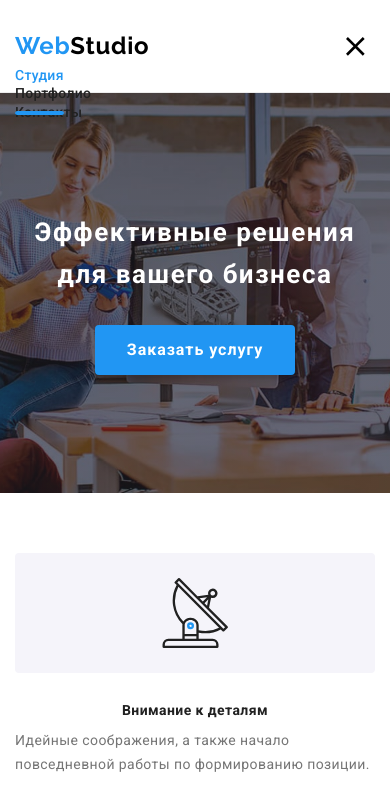
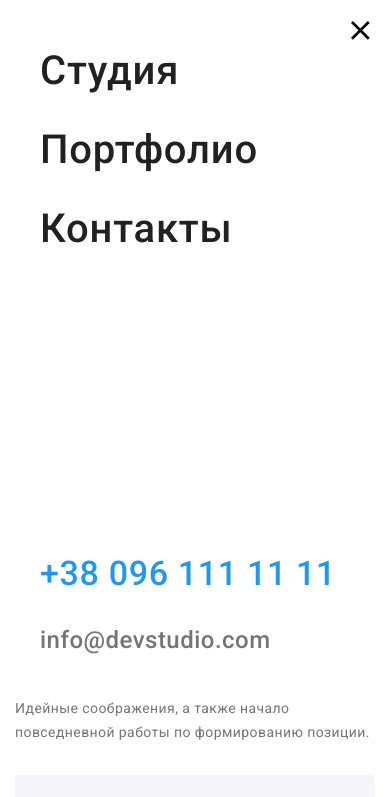
Before and after one commit to NataliaLyfar/goit-markup-hw-08, a plain HTML site: page index.html in a window 390 px wide. Shown: the top 797 px of the page. Drawn offline with nearby package versions, Linux system fonts and the light colour scheme.

Commit message:
finished menu

```diff
--- a/index.html
+++ b/index.html
@@ -25,35 +25,24 @@
     <!--Хедер-->
     <header class="header">
       <div class="container header__nav">
-        <nav class="nav">
           <a href="./index.html" class="logo logo--black"
           ><span class="logo logo--blue" lang="en">Web</span>Studio</a
         >
         <button type="button" class="menu__button is-open" aria-expanded="false"
-        aria-controls="menu__container"
+        aria-controls="menu-container"
         data-menu-button>
           <svg width="40" height="40" aria-label="Переключатель мобильного меню"><use class="icon-menu" href="./images/symbol-defs.svg#icon-menu"></use>
             <use class="icon-cross" href="./images/symbol-defs.svg#icon-cross"></use>
           </svg>
         </button>
-        <div class="menu__container">
-          <ul class="menu__nav">
-          <li class="menu__item">
-            <a href="./index.html" class="nav__link nav__link--current">Студия</a>
-          </li>
-          <li class="nav__item">
-            <a href="./portfolio.html" class="header__link nav__link">Портфолио</a>
-          </li>
-          <li class="nav__item">
-            <a href="" class="nav__link">Контакты</a>
-          </li>
-        </ul></div>
+        <div class="menu__container is-open" id="menu-container" data-menu>
+          <nav class="nav">
           <ul class="nav__list">
             <li class="nav__item">
               <a href="./index.html" class="nav__link nav__link--current">Студия</a>
             </li>
             <li class="nav__item">
-              <a href="./portfolio.html" class="header__link nav__link">Портфолио</a>
+              <a href="./portfolio.html" class="nav__link">Портфолио</a>
             </li>
             <li class="nav__item">
               <a href="" class="nav__link">Контакты</a>
@@ -62,6 +51,13 @@
         </nav>
         <ul class="primary-contacts">
           <li class="primary-contacts__item">
+            <a href="tel:+380961111111" class="primary-contacts__link link--tel"
+              ><svg class="contact__icon" width="10" height="16">
+                <use href="./images/symbol-defs.svg#icon-smartphone"></use></svg
+              >+38 096 111 11 11</a
+            >
+          </li>
+          <li class="primary-contacts__item">
             <a href="mailto:info@devstudio.com" class="primary-contacts__link"
               ><svg class="contact__icon" width="16" height="12">
                 <use href="./images/symbol-defs.svg#icon-envelope"></use>
@@ -69,14 +65,8 @@
               info@devstudio.com</a
             >
           </li>
-          <li class="primary-contacts__item">
-            <a href="tel:+380961111111" class="primary-contacts__link"
-              ><svg class="contact__icon" width="10" height="16">
-                <use href="./images/symbol-defs.svg#icon-smartphone"></use></svg
-              >+38 096 111 11 11</a
-            >
-          </li>
         </ul>
+      </div>
       </div>
     </header>
     <main>
@@ -512,7 +502,7 @@
     </footer>
     <!--Модальное окно-->
     <div class="backdrop backdrop--is-hidden" data-modal>
-      <div class="backdrop__modal">
+      <div class="modal">
         <button type="button" data-modal-close class="close-btn modal__close-btn">
           <svg class="close-btn__icon" width="11" height="11">
             <use href="./images/symbol-defs.svg#icon-close"></use>
--- a/js/menu-button.js
+++ b/js/menu-button.js
@@ -1,10 +1,11 @@
 (() => {
     const menuBtnRef = document.querySelector('[data-menu-button]');
-
+    const mobileMenuRef = document.querySelector('[data-menu]');
     menuBtnRef.addEventListener('click', () => {
         const expanded =
         menuBtnRef.getAttribute("aria-expended") === "true" || false;
         menuBtnRef.classList.toggle('is-open');
         menuBtnRef.setAttribute("aria-expended", !expanded);
+        mobileMenuRef.classList.toggle('is-open');
     });
   })();
--- a/js/modal.js
+++ b/js/modal.js
@@ -9,6 +9,7 @@
   refs.closeModalBtn.addEventListener('click', toggleModal);
 
   function toggleModal() {
+    document.body.classList.toggle("modal-open");
     refs.modal.classList.toggle('backdrop--is-hidden');
   }
 })();
--- a/sass/components/_backdrop&modal.scss
+++ b/sass/components/_backdrop&modal.scss
@@ -8,29 +8,30 @@
     top: 0;
     left: 0;
     opacity: 1;
+    padding: 93px 15px;
+    overflow-y: scroll;
   }
   .backdrop--is-hidden {
     opacity: 0;
     pointer-events: none;
   }
-  .backdrop--is-hidden .backdrop__modal {
+  .backdrop--is-hidden .modal {
     transform: translate(-50%, -50%) scale(0.7);
   }
-  .backdrop__modal {
+  .modal {
     @include transition (transform);
     transform: translate(-50%, -50%) scale(1);
     position: absolute;
     top: 50%;
     left: 50%;
+    width: 450px;
+    height: 609px;
     padding: 40px;
     text-align: center;
-    width: 450px;
-    height: 609px;
     background-color: $primary-color;
     box-shadow: 0px 1px 3px rgba(0, 0, 0, 0.12), 0px 1px 1px rgba(0, 0, 0, 0.14),
       0px 2px 1px rgba(0, 0, 0, 0.2);
     border-radius: 4px;
-
     @media screen and (min-width:$desktop) {
     width: 528px;
     height: 580px;
--- a/sass/components/_commonstyle.scss
+++ b/sass/components/_commonstyle.scss
@@ -2,6 +2,9 @@ body {
   color: $primary-text-color;
   background-color: $primary-color;
   font-family: Roboto, sans-serif;
+  &.modal-open {
+    overflow: hidden;
+  }
 }
 
 ul {
--- a/sass/components/_contacts.scss
+++ b/sass/components/_contacts.scss
@@ -1,17 +1,19 @@
 // Primary-contacts
 .primary-contacts {
-    @media screen and (max-width:767px) {
-        display: none;
-      }
-    margin-left: auto;
-    @media screen and (min-width:$desktop) {
-        display: flex;
-        align-items: center;
+@media screen and (max-width:767px) {
+margin-top: 302px;
+}
+@media screen and (min-width:$desktop) {
+    display: flex;
+    align-items: center;
     }
 }
 .primary-contacts__item {
-display: flex;
+    &:first-child  {
+    margin-bottom: 32px;
+}
 @media screen and (min-width:$tablet) {
+    display: flex;
     &:first-child {
         margin-bottom: 10px;
     }
@@ -25,19 +27,31 @@ margin-bottom: 0;
 }
 .primary-contacts__link {
 @extend %primary-style-link;
-@include decotation (none);
-padding: 32px 0;
 color: inherit;
+font-size: 24px;
+@media screen and (min-width:$tablet) {
 display: flex;
 align-items: center;
-@media screen and (min-width:$tablet) {
-    padding: 0;
     font-size: 12px;
+}
+@media screen and (min-width:$desktop) {
+font-size: 14px;
+}
+}
+.link--tel {
+@media screen and (max-width:767px) {
+font-size: 34px;
+color: $accent-color;
 }
 }
 .contact__icon {
+@media screen and (max-width:767px) {
+display: none;
+}
+@media screen and (min-width:$tablet) {
 fill: currentColor;
 margin-right: 10px;
+}
 }
 // Secondary-contacts
 .secondary-contacts__item {
--- a/sass/components/_header.scss
+++ b/sass/components/_header.scss
@@ -1,6 +1,10 @@
 .header {
+position: relative;
 border-bottom: 1px solid $border-color;
+padding: 16px 0;
+@media screen and (min-width:$tablet) {
 padding: 26px 0;
+}
 }
 .header__nav {
     @media screen and (min-width:$tablet) {
--- a/sass/components/_hero.scss
+++ b/sass/components/_hero.scss
@@ -5,7 +5,7 @@
 @media screen and (min-width:$desktop) {
   padding: 200px 0;
 }
-  max-width: 100%;
+  max-width: 1600px;
   background-image: linear-gradient($tertiary-shade-color,
     $tertiary-shade-color),
     url("../images/background-image.jpg");
--- a/sass/components/_menu.scss
+++ /dev/null
@@ -1,25 +0,0 @@
-.menu__button {
-    display: inline-flex;
-    margin: 0 0 0 auto;
-    padding: 0;
-    border: none;
-    background-color: transparent;
-    &.is-open .icon-cross {
-        display: block;
-    }
-    &.is-open .icon-menu {
-        display: none;
-    }
-    @media screen and (min-width:$tablet) {
-    display: none;
-    }
-  }
-.menu__button .icon-cross {
-    display: none;
-}
-.menu__container {
-    position: absolute;
-    top: 100%;
-    left: 0;
-    width: 100%;
-}
--- /dev/null
+++ b/sass/components/_mobile-menu.scss
@@ -0,0 +1,46 @@
+.menu__button {
+    @include transition (color);
+    position: absolute;
+    top: 10px;
+    right: 10px;
+    z-index: 1;
+    display: inline-flex;
+
+    padding: 0;
+    border: none;
+    background-color: transparent;
+    &.is-open .icon-cross {
+        display: block;
+    }
+    &.is-open .icon-menu {
+        display: none;
+    }
+    &:hover,
+    &:focus {
+      color: $accent-color;}
+    @media screen and (min-width:$tablet) {
+    display: none;
+    }
+  }
+.menu__button .icon-cross {
+    display: none;
+}
+.menu__container {
+    @media screen and (max-width:767px) {
+    display: none;
+    position: absolute;
+    top: 0;
+    left: 0;
+    width: 100%;
+    padding: 48px 40px;
+    text-align: left;
+    background-color: $primary-color;
+    &.is-open {
+    display: block;
+    }
+    }
+    @media screen and (min-width:$tablet) {
+    display: flex;
+    align-items: center;
+    }
+}
--- a/sass/components/_navigation.scss
+++ b/sass/components/_navigation.scss
@@ -1,37 +1,47 @@
 .nav {
-  position: relative;
+  @media screen and (min-width:$tablet) {
   display: flex;
   align-items: center;
+  }
 }
 .nav__list {
-  @media screen and (max-width:767px) {
-    display: none;
-  }
   @media screen and (min-width:$tablet) {
     display: flex;
-    margin-left: 88px;
+    margin: 0 84px 0 88px;
     align-items: center;
   }
   @media screen and (min-width:$desktop) {
-    margin-left: 95px;
+    margin: 0 305px 0 93px;
   }
 }
-.nav__item:not(:last-child) {
-  margin-right: 50px;
+.nav__item {
+&:not(:last-child) {
+  margin-bottom: 32px;
 }
+  @media screen and (min-width:$tablet) {
+  &:not(:last-child) {
+    margin-bottom: 0;
+    margin-right: 50px;
+  }
+  }
+}
+
 .nav__link {
-  @extend %primary-style-link;
-  @include decotation (none);
-  color: $tertiary-text-color;
-  padding: 32px 0;
+@extend %primary-style-link;
+font-size: 40px;
+color: $tertiary-text-color;
+@media screen and (min-width:$tablet) {
+font-size: 14px;
+padding: 32px 0;
+}
 }
 .nav__link--current {
+  @media screen and (min-width:$tablet) {
   position: relative;
-  @include decotation (none);
   color: $accent-color;
   &::after {
     position: absolute;
-     bottom: 0;
+     bottom: -1px;
      left: 0;
      width: 100%;
      height: 4px;
@@ -44,3 +54,4 @@
      border-radius: 2px;
   }
 }
+}
--- a/sass/main.scss
+++ b/sass/main.scss
@@ -8,7 +8,7 @@
 @import "./components/header";
 @import "./components/logo";
 @import "./components/navigation";
-@import "./components/menu";
+@import "./components/mobile-menu";
 @import "./components/contacts";
 @import "./components/hero";
 @import "./components/buttons";
--- a/sass/utils/_placeholders.scss
+++ b/sass/utils/_placeholders.scss
@@ -1,9 +1,8 @@
 %primary-style-link {
 @include transition (color);
-
-font-size: 14px;
+@include decotation (none);
 font-weight: 500;
-line-height: 1.14;
+line-height: 1.17;
 letter-spacing: 0.02em;
 &:hover, &:focus, &:active {
 color: $accent-color;
```
Also changed, not shown: css/main.css, css/main.min.css, 2 other files.
